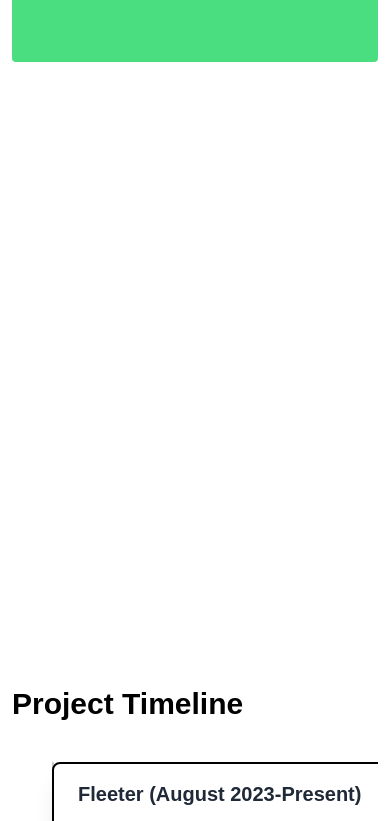
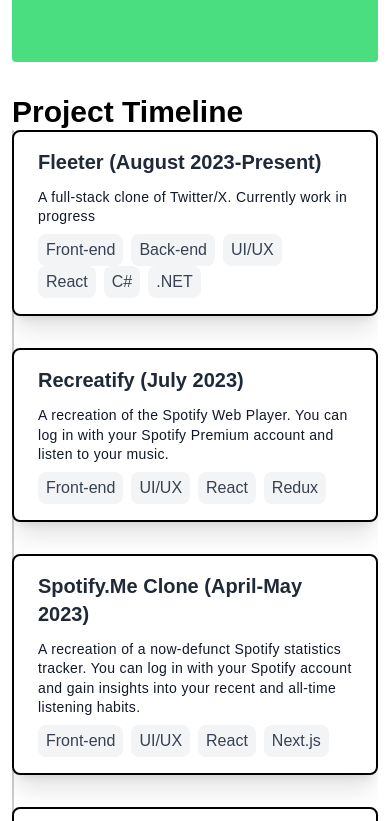
Before and after one commit to jkchisolm/portfolio, a React (Vite) app: page / in a window 390 px wide. Shown: the part 1880-2701 px from the top of the page. Built offline with nearby package versions, Linux system fonts and the light colour scheme; some icons are missing; a web font is replaced by a local one.

Commit message:
improve responsive design

```diff
--- a/src/features/portfolio/components/Timeline.tsx
+++ b/src/features/portfolio/components/Timeline.tsx
@@ -3,7 +3,7 @@
 export const Timeline = () => {
   return (
     <div className="mx-auto w-full h-full">
-      <div className="relative wrap overflow-hidden p-10 h-full">
+      <div className="relative wrap overflow-hidden md:p-10 h-full">
         <div className="border-2-2 absolute border-opacity-20 border-black h-full border md:left-1/2"></div>
         <TimelineCard
           side="right"
--- a/src/features/portfolio/components/TimelineCard.tsx
+++ b/src/features/portfolio/components/TimelineCard.tsx
@@ -12,13 +12,13 @@
         side == "left" ? "md:flex-row-reverse" : ""
       } justify-between items-center w-full right-timeline`}
     >
-      <div className="order-1 w-5/12"></div>
-      <div className="order-1 border-black border-2 rounded-lg shadow-xl md:w-5/12 px-6 py-4">
+      <div className="order-1 md:w-5/12"></div>
+      <div className="order-1 border-black border-2 rounded-lg shadow-xl w-full md:w-5/12 px-6 py-4">
         <h3 className="mb-3 font-bold text-gray-800 text-xl">{title}</h3>
         <p className="text-sm leading-snug tracking-wide text-gray-900 text-opacity-100">
           {description}
         </p>
-        <div className="flex flex-row justify-start items-center mt-2">
+        <div className="flex flex-row justify-start items-center flex-wrap mt-2">
           {skills.map((skill) => (
             <div
               className="bg-gray-100 text-gray-700 rounded-lg px-2 py-1 mr-2"
--- a/src/features/portfolio/routes/Landing.tsx
+++ b/src/features/portfolio/routes/Landing.tsx
@@ -65,7 +65,7 @@
       <div className="flex flex-col justify-center items-center w-full mt-8 px-3 md:px-14">
         <h2 className="text-3xl font-bold self-start">Featured</h2>
         <div
-          className="grid grid-cols-1 md:grid-cols-3 grid-rows-3
+          className="grid grid-cols-1 md:grid-cols-2 grid-rows-2
           md:grid-rows-1 gap-5 justify-center items-center w-full xs:min-h-[60rem] md:h-96 mt-4"
         >
           <div className="row-span-1 h-full rounded">
```
